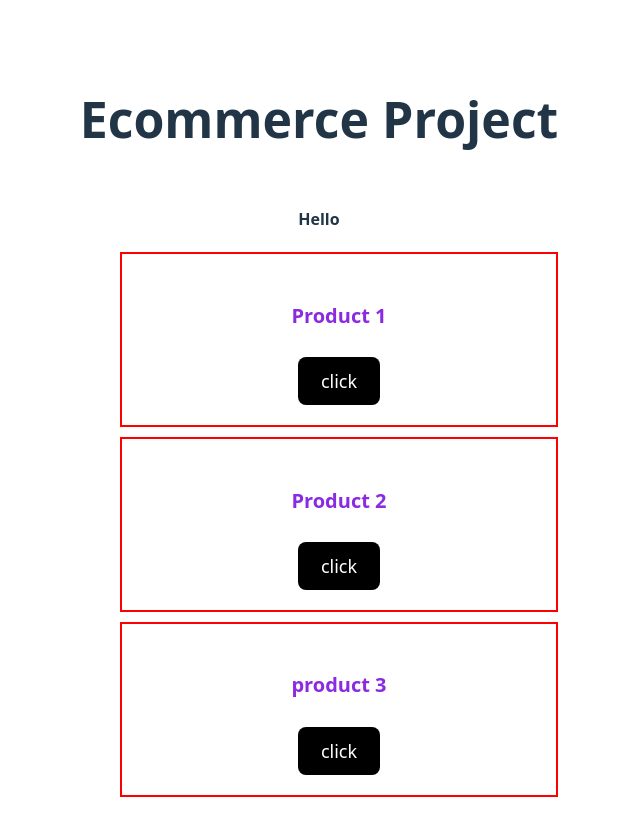
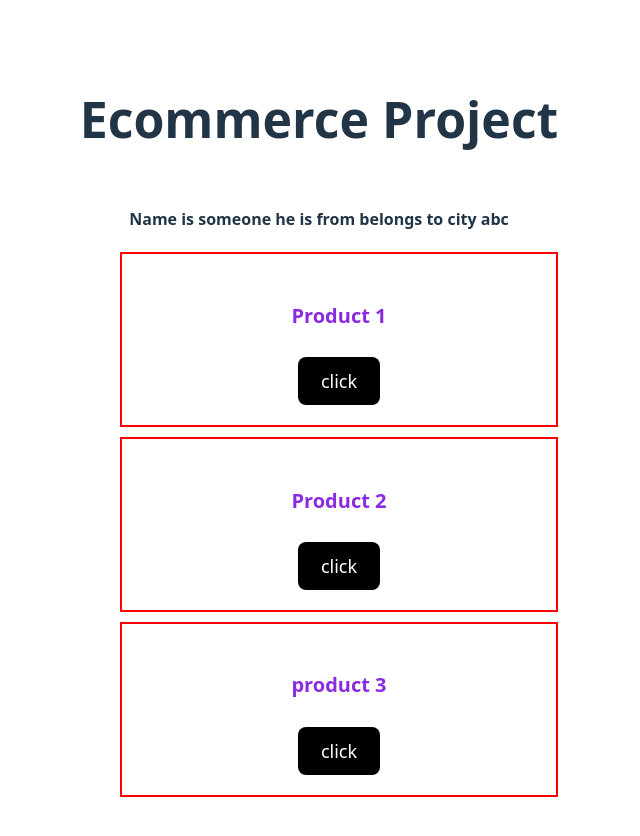
Before and after one commit to 0011-sketch/React-Js, a React (Vite) app in the folder vite-project/: page / in a window 1280 px wide. Shown: the top 836 px of the page, without its empty margins (321-961 px from the left). Built offline with nearby package versions, Linux system fonts and the light colour scheme.

Commit message:
2.meathod using terinary operator

```diff
--- a/vite-project/src/components/products/index.jsx
+++ b/vite-project/src/components/products/index.jsx
@@ -8,9 +8,13 @@ function ProductList({ name, city, ListOfProducts }) {
   //   const { name, city } = props;
   //   console.log(name);
 
-const flag = false;
+const flag = true;
 
-
+ function renderTextBlock(getFlag){
+  return getFlag? <h4>
+        Name is {name} he is from belongs to city {city}
+      </h4>:<h4>Hello</h4>
+ }
 
 
   return (
@@ -19,11 +23,7 @@ const flag = false;
       {/* <ProductItem /> */}
       {/* terinary operator we need to use the curly brases  beacouse it is a dynamic values */}
 
-      {
-        flag? <h4>
-        Name is {name} he is from belongs to city {city}
-      </h4>:<h4>Hello</h4>
-      }
+      {renderTextBlock(flag)}
 
       <ul>
         {ListOfProducts.map((item, index) => (
```
